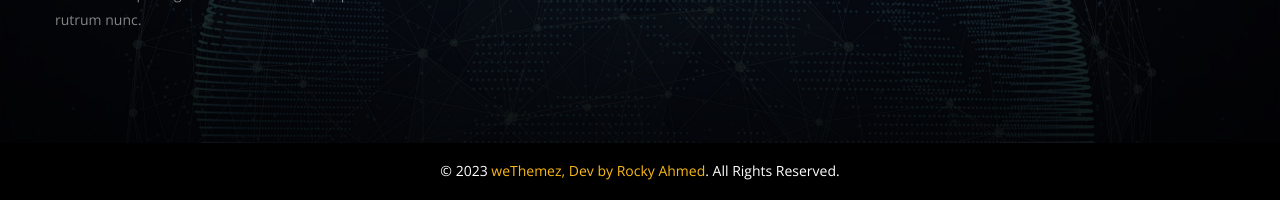
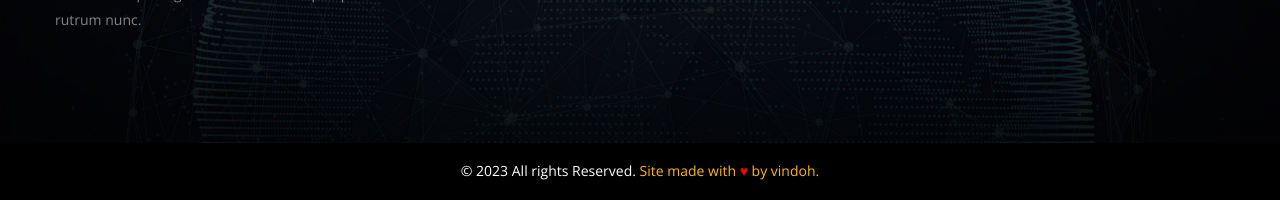
Before and after one commit to vin-doh/sani, a plain HTML site: page index.html in a window 1280 px wide. Shown: the part 8470-8670 px from the top of the page. Drawn offline with nearby package versions, Linux system fonts and the light colour scheme; a script that the page names is missing; files whose address does not match are found by name; a web font is replaced by a local one.

Commit message:
Initial commit

```diff
--- a/index.html
+++ b/index.html
@@ -8,6 +8,12 @@
         <link rel="icon" href="img/sani-icon.png" type="image/x-icon" />
         <!-- The above 3 meta tags *must* come first in the head; any other head content must come *after* these tags -->
         <title>SupervExchange</title>
+
+        <style>
+            .red-heart {
+                color: red;
+            }
+        </style>
 
         <!-- Icon css link -->
         <link href="css/font-awesome.min.css" rel="stylesheet">
@@ -984,7 +990,8 @@
                 </div>
             </div>
             <div class="footer_copyright">
-                <h5>© <script>document.write(new Date().getFullYear());</script> <a href="#">weThemez, Dev by Rocky Ahmed</a>. All Rights Reserved.</h5>
+                <h5>© <script>document.write(new Date().getFullYear());</script> All rights Reserved. <a href="#">Site made with</a> <span class="red-heart" aria-hidden="true">&hearts;</span><span class="sr-only">Heart</span> <a href="#">by vindoh.</a> </h5>
+
             </div>
         </footer>
         <!--================End Footer Area =================-->
```
Also changed, not shown: try.html (added, +14 -0 lines).
